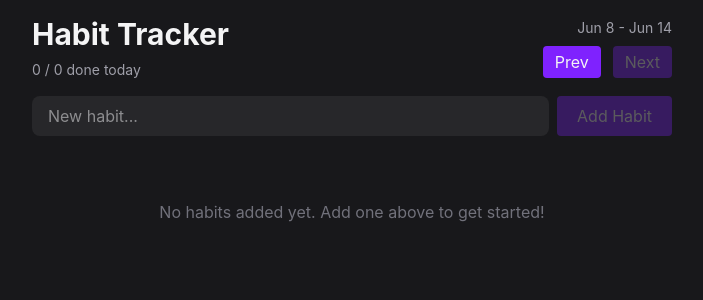
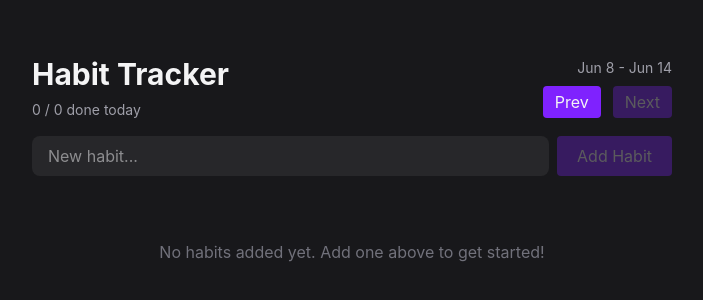
Before and after one commit to Khalid-Hossain-Tarif/daily-habit-tracker-react, a React (Vite) app: page / in a window 1280 px wide. Shown: the top 300 px of the page, without its empty margins (288-991 px from the left). Built offline with nearby package versions, Linux system fonts and the light colour scheme.

Commit message:
update padding

```diff
--- a/src/App.tsx
+++ b/src/App.tsx
@@ -28,7 +28,7 @@
   }, [weekOffset]);
 
   return (
-    <div className="max-w-2xl mx-auto p-4 flex flex-col gap-4">
+    <div className="max-w-2xl mx-auto py-14 px-4 flex flex-col gap-4">
       <HabitProvider>
         <Header
           visibleDates={visibleDates}
```
